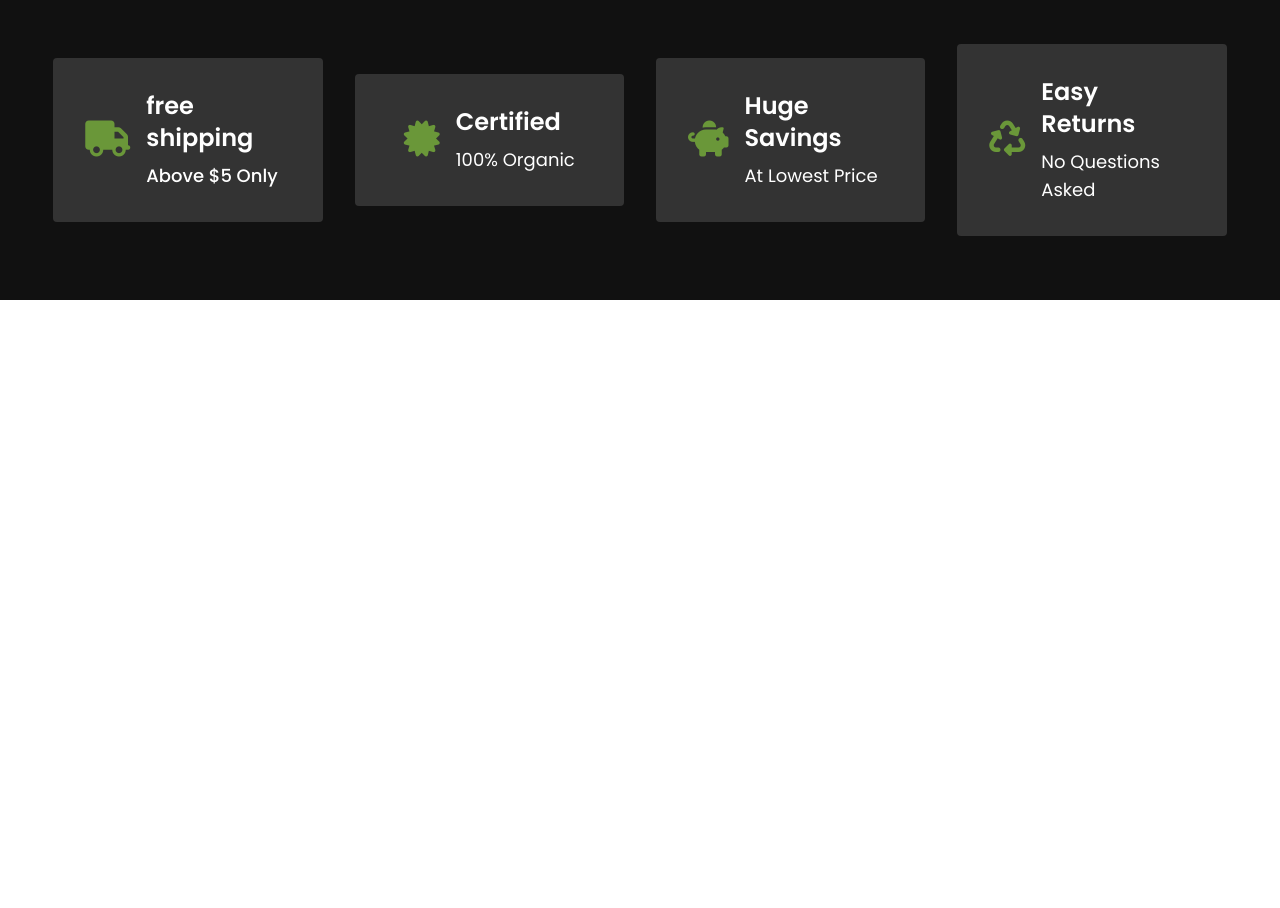
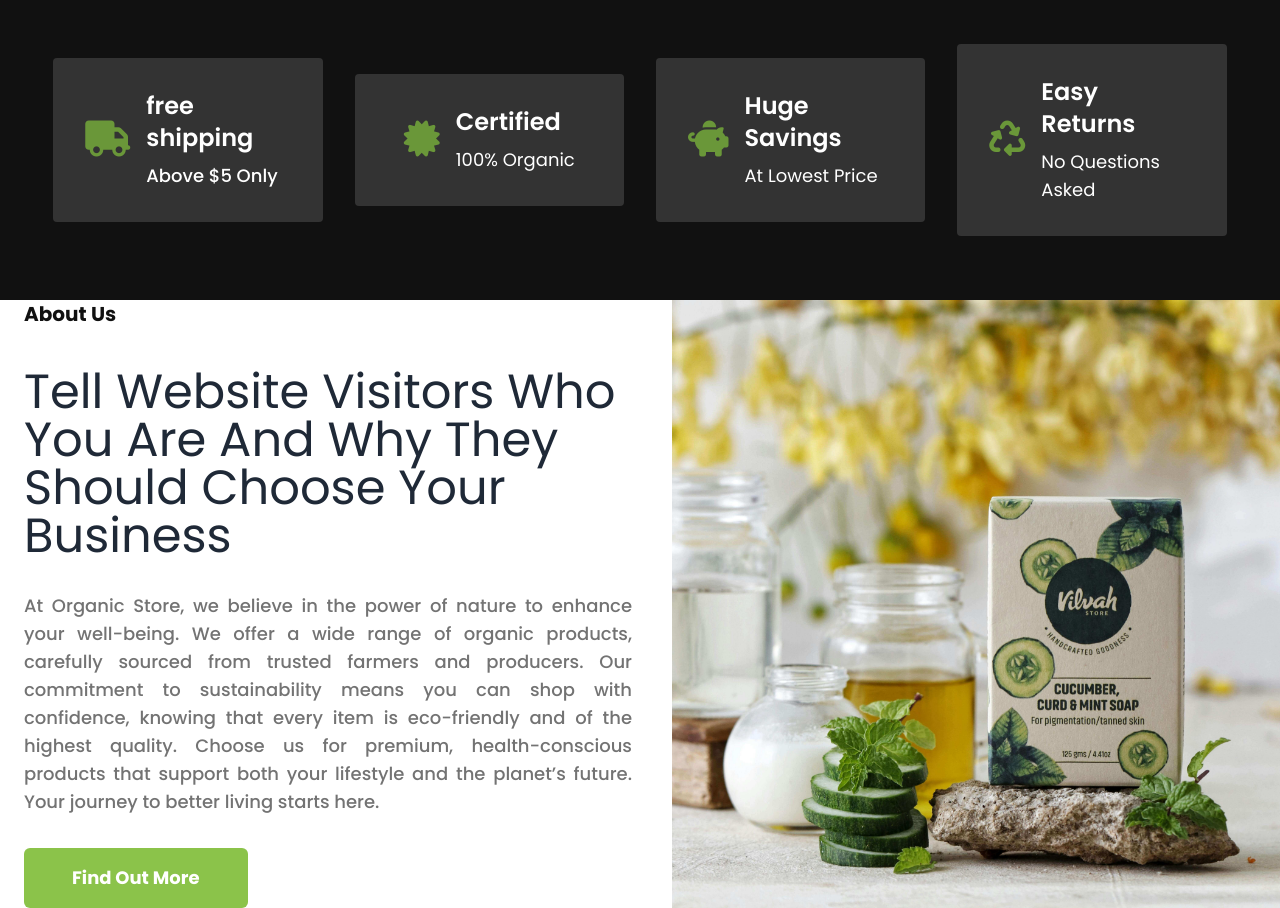
Before and after one commit to rubayedhasan/organic-store, a plain HTML site: page index.html in a window 1280 px wide. Shown: the part 779-1687 px from the top of the page. Before the commit the page ends 1079 px from the top, so only its background shows below. Drawn offline with nearby package versions, Linux system fonts and the light colour scheme.

Commit message:
adding about us section

```diff
--- a/index.html
+++ b/index.html
@@ -230,6 +230,44 @@
           </div>
         </div>
       </section>
+
+      <!-- section: about us section -->
+      <section
+        id="about-us"
+        class="flex flex-col items-center gap-10 lg:flex-row"
+      >
+        <!-- about us content  -->
+        <div class="flex-1 pl-6">
+          <h5 class="text-secondary mb-10 text-xl font-bold">About Us</h5>
+          <h2 class="text-5xl capitalize">
+            tell website visitors who you are and why they should choose your
+            business
+          </h2>
+          <p class="my-8 text-justify font-medium text-neutral-500 sm:text-lg">
+            At Organic Store, we believe in the power of nature to enhance your
+            well-being. We offer a wide range of organic products, carefully
+            sourced from trusted farmers and producers. Our commitment to
+            sustainability means you can shop with confidence, knowing that
+            every item is eco-friendly and of the highest quality. Choose us for
+            premium, health-conscious products that support both your lifestyle
+            and the planet’s future. Your journey to better living starts here.
+          </p>
+          <button
+            type="button"
+            class="bg-primary hover:bg-accent rounded-md px-12 py-4 font-bold text-white duration-300 ease-in-out sm:text-lg"
+          >
+            Find Out More
+          </button>
+        </div>
+        <!-- section image -->
+        <div class="flex-1">
+          <img
+            src="./images/about.jpg"
+            alt="organic food image"
+            class="w-full"
+          />
+        </div>
+      </section>
     </main>
 
     <!-- footer section  -->
```
